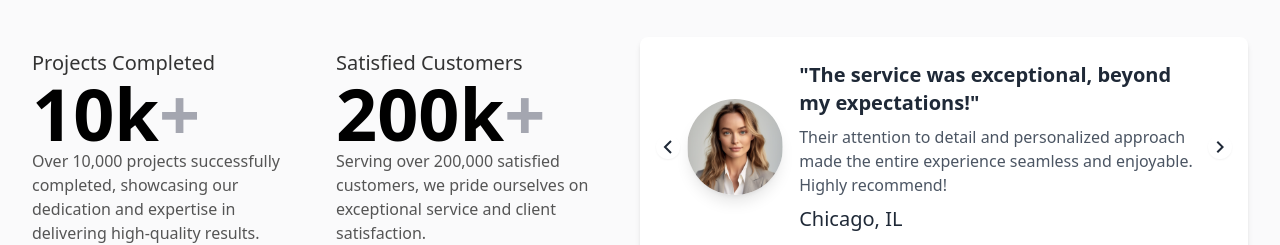
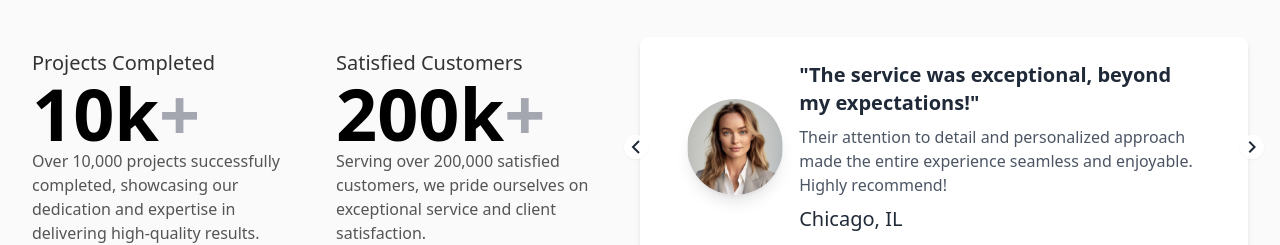
Before and after one commit to hasib1010/marbleStone, a React (Vite) app: page / in a window 1280 px wide. Shown: the part 1340-1585 px from the top of the page. Built offline with nearby package versions, Linux system fonts and the light colour scheme.

Commit message:
modified

```diff
--- a/src/Components/Body/AboutSm/Slide.jsx
+++ b/src/Components/Body/AboutSm/Slide.jsx
@@ -15,15 +15,15 @@ const Carusel = () => {
     return (
         <div className='w-full max-w-[800px] mx-auto relative  bg-white rounded-lg shadow-md'>
             {/* Navigation Buttons */}
-            <div className='absolute inset-y-1/2 flex justify-between w-full px-2 lg:px-4'>
+            <div className='absolute top-1/2 left-1 md:-left-3 lg:-left-4 transform -translate-y-1/2 z-30'>
                 <GrFormPrevious
-                    className='text-2xl bg-white rounded-full z-30 shadow-sm cursor-pointer'
-                    style={{ left: '10px', transform: 'translateY(-50%)' }}
+                    className='text-2xl bg-white rounded-full shadow-sm cursor-pointer'
                     onClick={() => swiperRef.current.swiper.slidePrev()}
                 />
+            </div>
+            <div className='absolute top-1/2 right-1 md:-right-3 lg:-right-4 transform -translate-y-1/2 z-30'>
                 <MdNavigateNext
-                    className='text-2xl bg-white rounded-full z-30 shadow-sm cursor-pointer'
-                    style={{ right: '10px', transform: 'translateY(-50%)' }}
+                    className='text-2xl bg-white rounded-full shadow-sm cursor-pointer'
                     onClick={() => swiperRef.current.swiper.slideNext()}
                 />
             </div>
```
